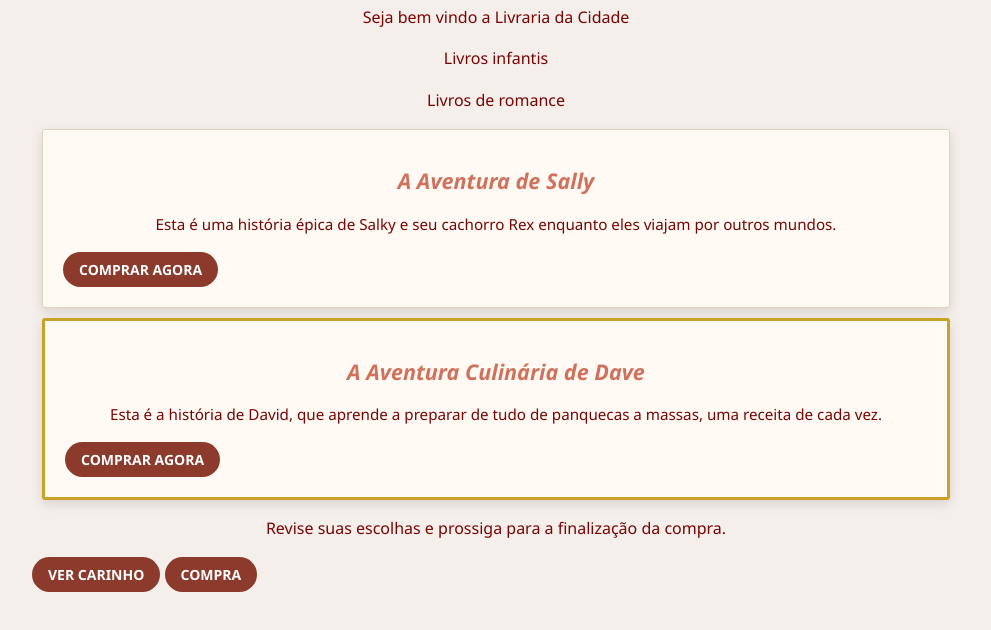
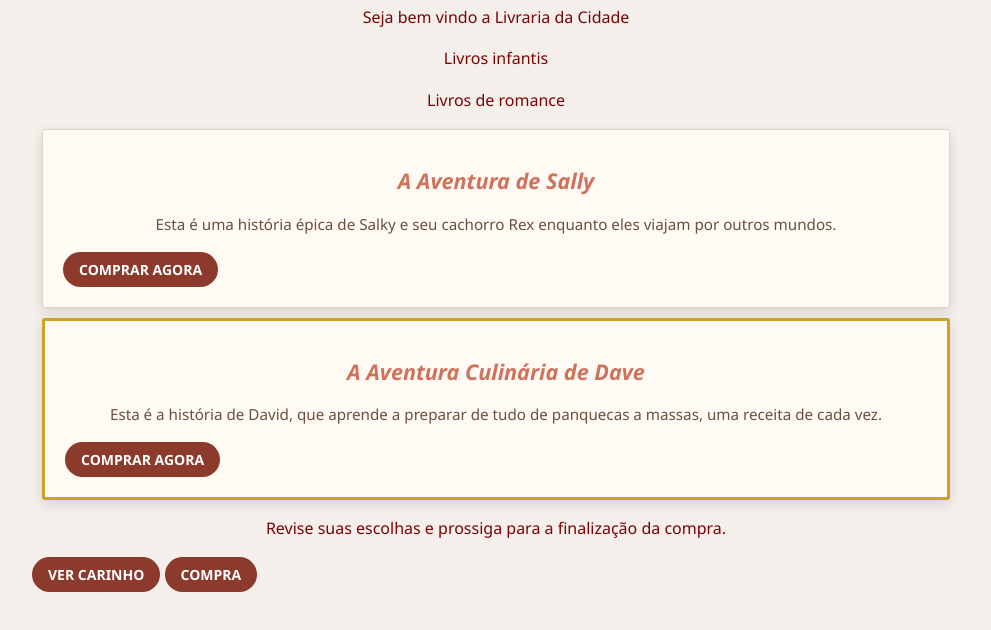
Before and after one commit to claudioelo/Imp-rio-das-Letras, a plain HTML site: page index.html in a window 1280 px wide. Shown: the part 100-730 px from the top of the page, without its empty margins (144-1135 px from the left). Drawn offline with Linux system fonts and the light colour scheme.

```diff
--- a/styles.css
+++ b/styles.css
@@ -52,6 +52,7 @@ p {
 
 .card p {
     font-size: 0.95rem;
+    color: #6b4f3f;
 }
 
 .btn {
```
